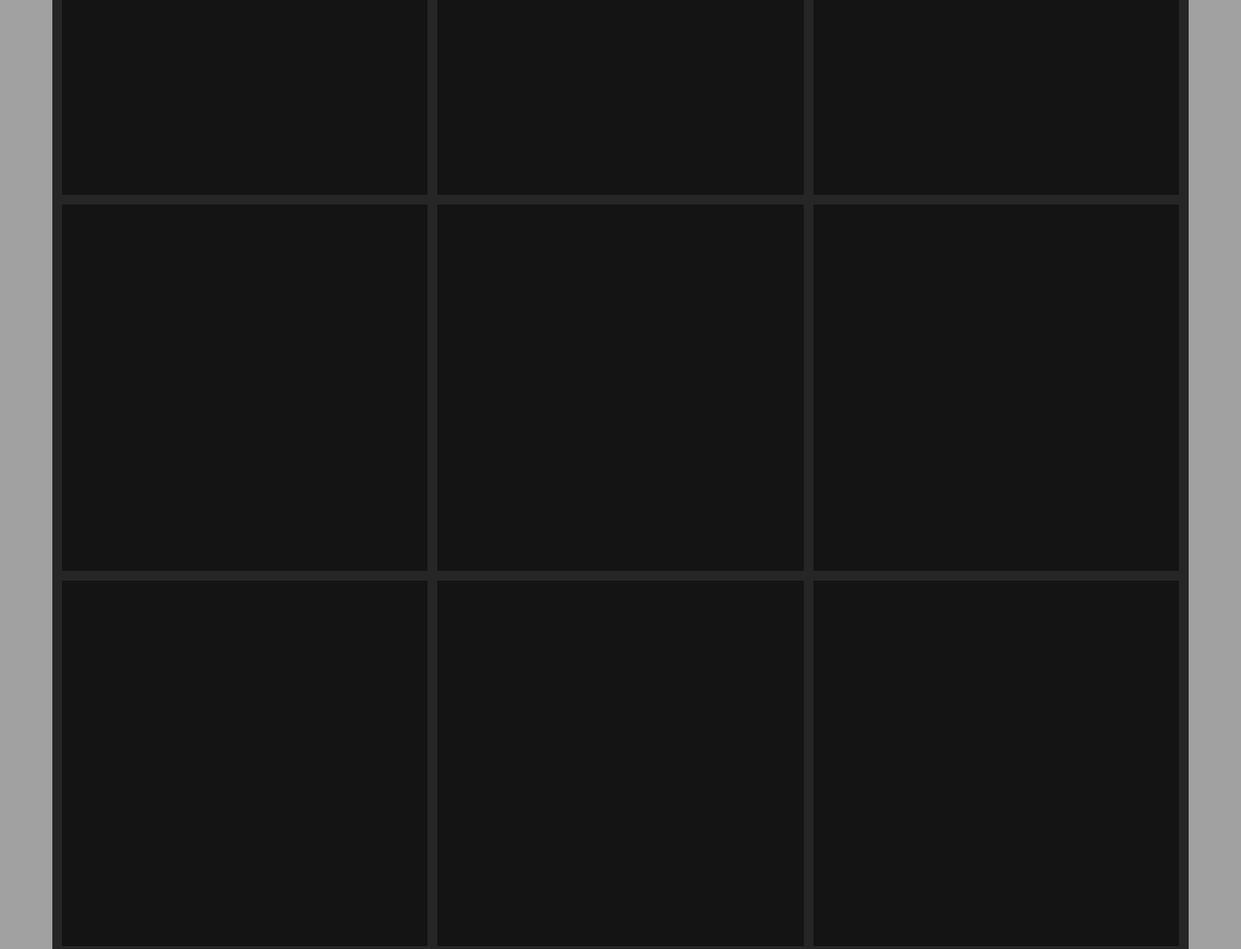
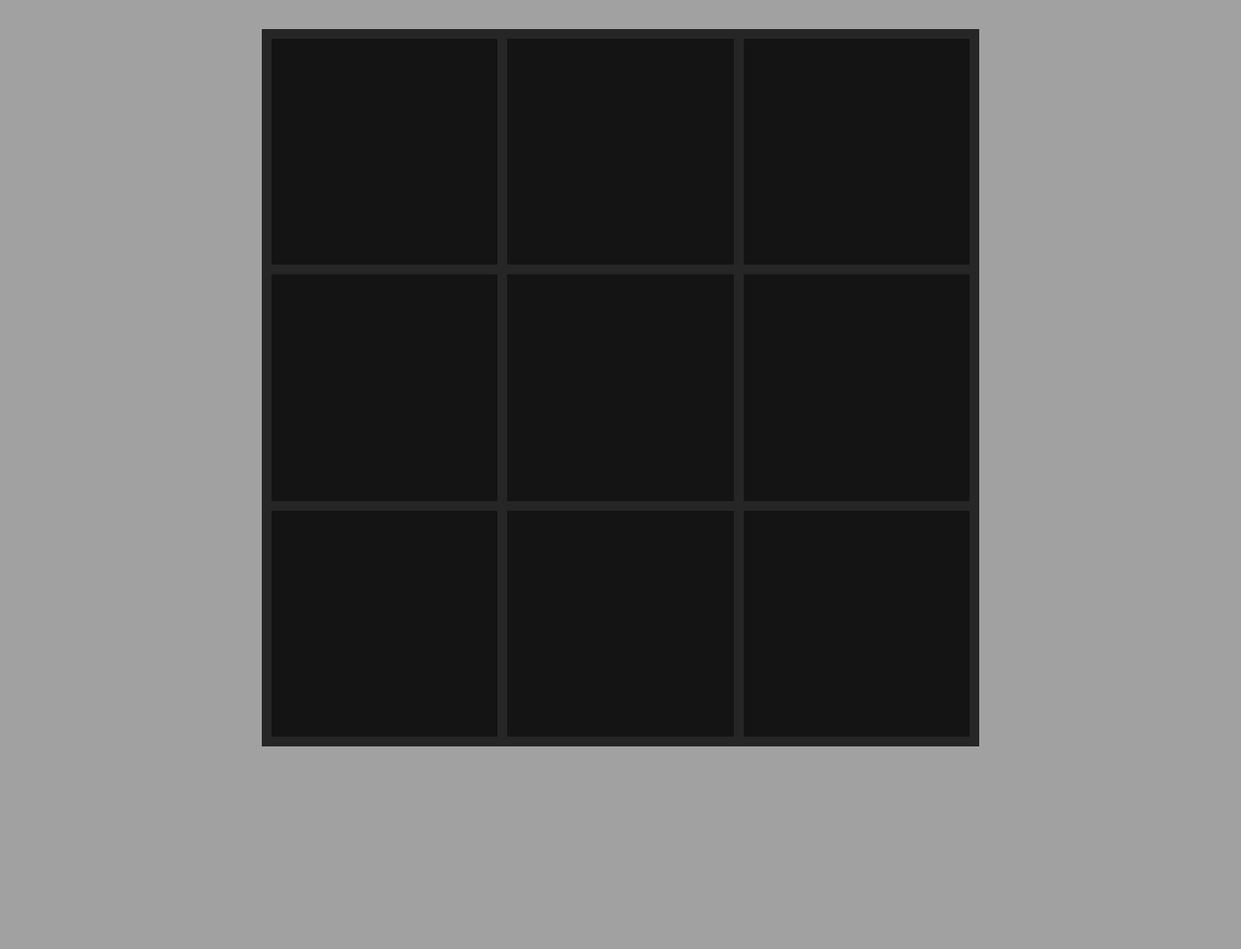
Before and after one commit to Bjwills7/TOP-TicTacToe, a website: page index.html in a window 1280 px wide. Shown: the top 979 px of the page at 97% size. After the commit the page ends 800 px from the top, so only its background shows below. Drawn offline with Linux system fonts and the light colour scheme.

Commit message:
Add media query to make gameboard responsive

```diff
--- a/style.css
+++ b/style.css
@@ -31,3 +31,10 @@ body {
     justify-content: center;
     align-items: center;
 }
+
+@media (min-width: 1200px) {
+    .game-board {
+        height: 90%;
+        width: unset;
+    }
+}
```
